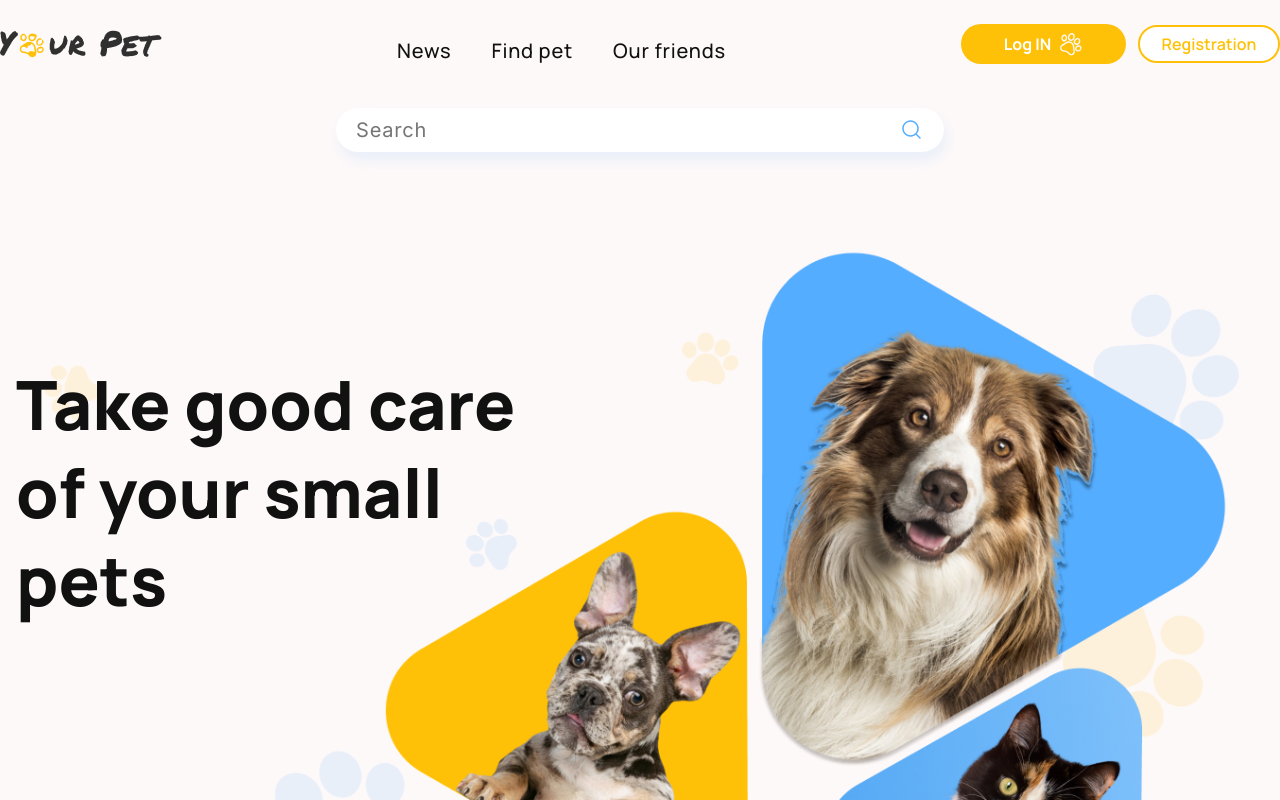
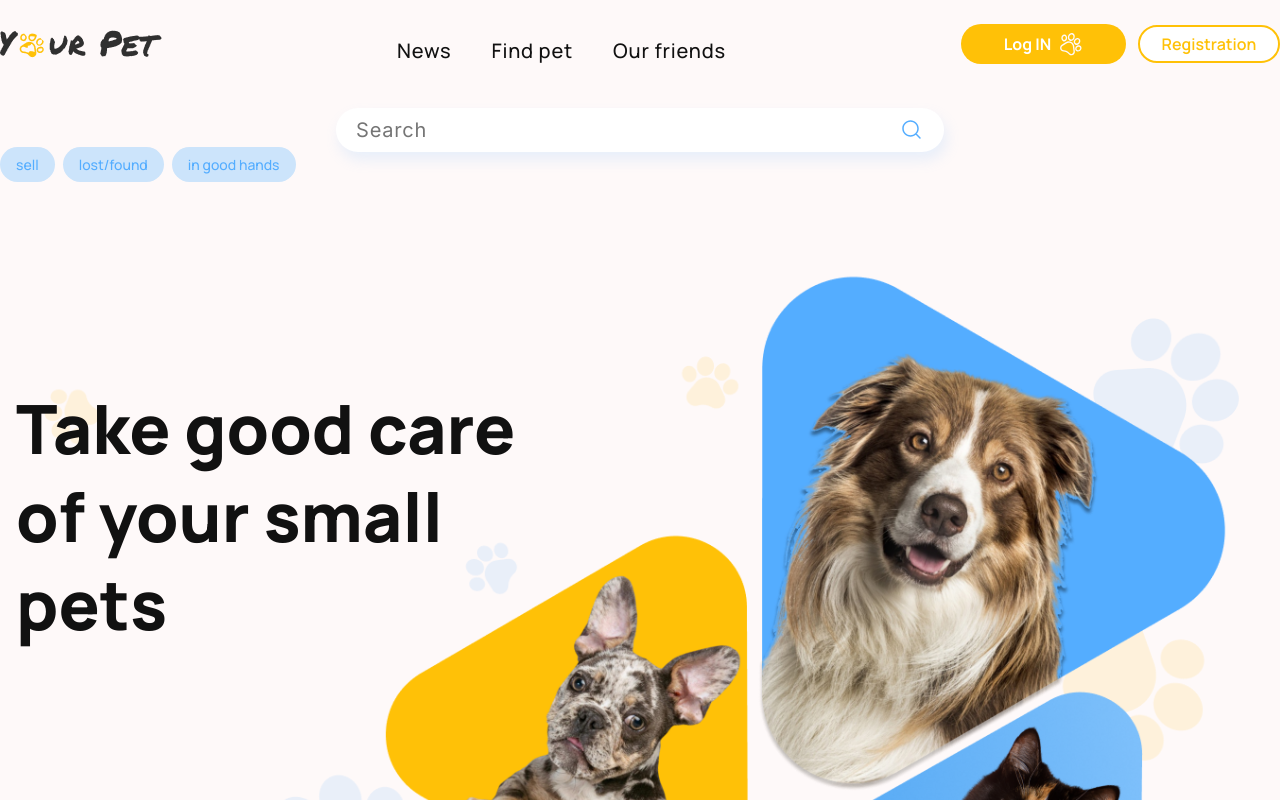
Before and after one commit to TetianaZinchenko/final-project-yourpet-frontend, a React (Create React App) app: page /final-project-yourpet-frontend/main in a window 1280 px wide. Shown: the top 800 px of the page. Built offline with nearby package versions, Linux system fonts and the light colour scheme.

Commit message:
NoticesCategoriesNav-jsx-styled

```diff
--- a/package.json
+++ b/package.json
@@ -11,7 +11,7 @@
     "@testing-library/react": "^12.1.4",
     "@testing-library/user-event": "^13.5.0",
     "axios": "^1.4.0",
-    "formik": "^2.2.9",
+    "date-fns": "^2.30.0",
     "formik-wizard-form": "^2.1.0",
     "nanoid": "^4.0.2",
     "prop-types": "^15.8.1",
--- a/src/components/Notices/Notices.jsx
+++ b/src/components/Notices/Notices.jsx
@@ -1,9 +1,11 @@
 import  {NoticesSearch}  from './NoticesSearch/NoticesSearch';
+import { NoticesCategoriesNav } from './NoticesCategoriesNav/NoticesCategoriesNav';
 
 export const Notices = () => {
   return (
     <>
     <NoticesSearch />
+    <NoticesCategoriesNav/>
     </>
 
   );
--- a/src/components/Notices/NoticesCategoriesNav/NoticesCategoriesNav.jsx
+++ b/src/components/Notices/NoticesCategoriesNav/NoticesCategoriesNav.jsx
@@ -1,6 +1,34 @@
-export const NoticesCategoriesNav = () => {
+import PropTypes from 'prop-types';
+import {List, Button} from './NoticesCategoriesNav.styled';
+
+export const filters = [
+  { filter: 'sell', path: 'sell' },
+  { filter: 'lost/found', path: 'lost-found' },
+  { filter: 'in good hands', path: 'in-good-hands' },
+  { filter: 'favorite ads', path: 'favorite' },
+  { filter: 'my ads', path: 'my-pets' },
+];
+
+export const NoticesCategoriesNav = ({ isUser }) => {
+  const items = filters.map(({ filter, path }, item) => {
+    if (!isUser && filter === 'favorite ads') {
+      return null;
+    }
+
+    if (!isUser && filter === 'my ads') {
+      return null;
+    }
+
     return (
-        <>
-        </>
-    )
-}
+      <li key={item}>
+        <Button to={`/notices/${path}`}>{filter}</Button>
+      </li>
+    );
+  });
+
+  return <List>{items}</List>;
+};
+
+NoticesCategoriesNav.propTypes = {
+    isUser: PropTypes.bool.isRequired,
+  };
--- a/src/components/Notices/NoticesCategoriesNav/NoticesCategoriesNav.styled.js
+++ b/src/components/Notices/NoticesCategoriesNav/NoticesCategoriesNav.styled.js
@@ -0,0 +1,73 @@
+import styled from '@emotion/styled';
+import { NavLink } from 'react-router-dom';
+import { theme } from 'theme/theme';
+
+export const List = styled.ul`
+  display: flex;
+  flex-wrap: wrap;
+  gap: 8px;
+
+  @media screen and (min-width: ${theme.media.tablet}) {
+    gap: 12px;
+  }
+`;
+
+export const Button = styled(NavLink)`
+  position: relative;
+
+  padding-top: 8px;
+  padding-bottom: 8px;
+  padding-left: 16px;
+  padding-right: 16px;
+
+  text-decoration: none;
+
+  font-family: ${theme.fonts.main};
+  font-weight:  ${theme.fontWeights.medium};
+  font-size: ${theme.fontSizes[1]}px;
+
+  color: ${theme.colors.blue};
+
+  background-color: ${theme.colors.blueLight};
+  border: none;
+  border-radius: 40px;
+
+  transition: color 300ms ${theme.shadows.defaultShadow},
+    background-color 300ms ${theme.shadows.defaultShadow};
+
+  &.active {
+    color: ${theme.colors.white};
+
+    background-color: ${theme.colors.blue};
+  }
+
+  &::before {
+    content: '';
+    position: absolute;
+    top: 0;
+    right: 0;
+
+    width: 100%;
+    height: 100%;
+
+    background: ${theme.colors.blueGradient};
+    border-radius: 40px;
+    opacity: 0;
+
+    z-index: -1;
+
+    transition: opacity 300ms ${theme.shadows.defaultShadow};
+  }
+
+  &:hover::before,
+  &:focus::before {
+    opacity: 1;
+  }
+
+  &:hover,
+  &:focus {
+    color: ${theme.colors.white};
+
+    background-color: transparent;
+  }
+`;
```
Also changed, not shown: src/icons/search.svg, 1 other file (tests, documents, lock files or other folders).
